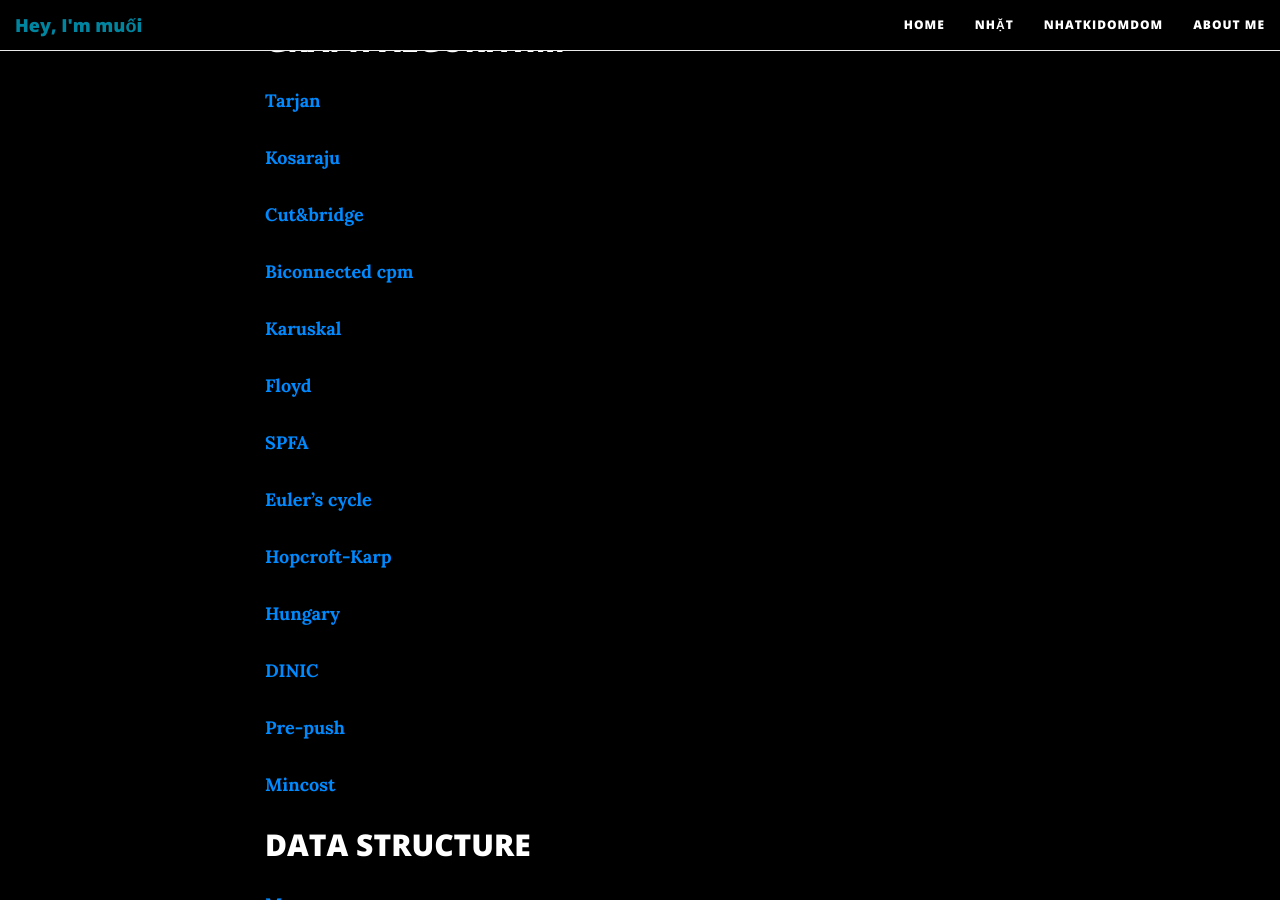
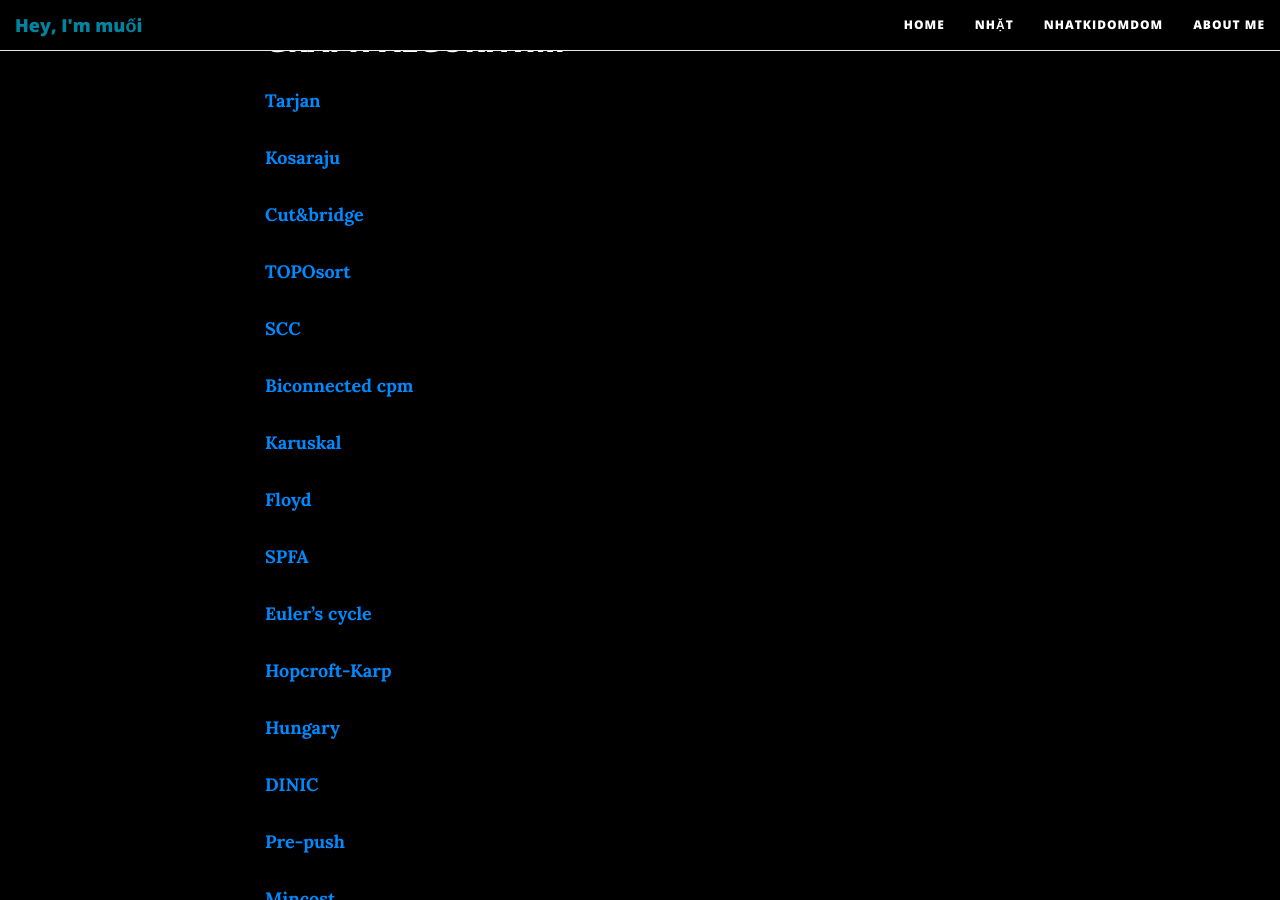
Before and after one commit to muoii/muoii.github.io, a Jekyll site: the page built from _posts/2019-07-01-note.md, in a window 1280 px wide and 900 px high, scrolled down 1561 px. Built offline with Jekyll 4.4.1, drawn with Linux system fonts in a browser that asks for light colours; nearby versions of some CDN libraries; comment, search, counter and statistics services are not loaded.

Commit message:
Update 2019-07-01-note.md

```diff
--- a/_posts/2019-07-01-note.md
+++ b/_posts/2019-07-01-note.md
@@ -62,6 +62,10 @@
 **[Kosaraju](http://ideone.com/NxwgDi)**
 
 **[Cut&bridge](https://ideone.com/Xyhqay)**
+
+**[TOPOsort](https://ideone.com/gYscjb)**
+
+**[SCC](https://ideone.com/tE7RwB)**
 
 **[Biconnected cpm](http://ideone.com/9pUGRs)**
 
```
